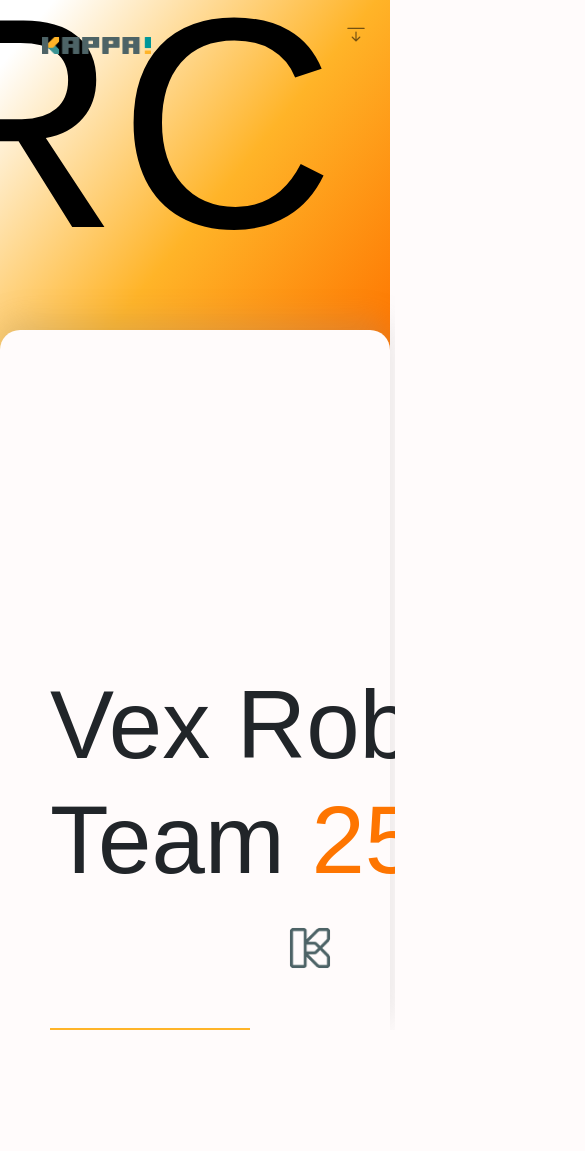
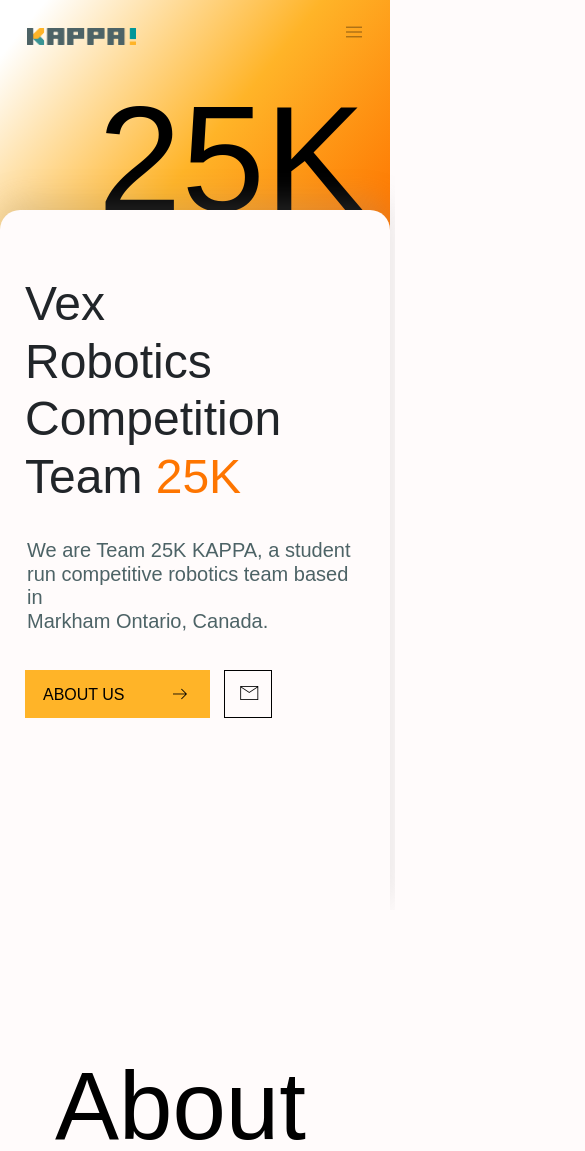
Before and after one commit to 25K-vrc/25K-website, a website: page src/index.html in a window 390 px wide. Shown: the top 1151 px of the page, 585 px wide, since content can reach past the window. Drawn offline with nearby package versions, Linux system fonts and the light colour scheme; a web font is replaced by a local one.

Commit message:
Header Animation

```diff
--- a/src/css/main.css
+++ b/src/css/main.css
@@ -121,6 +121,18 @@
   opacity: 1;
 }
 
+.fade-in {
+  opacity: 0;
+  transition: all 1s ease;
+  transform: translateY(30px);
+  display: inline-block;
+}
+
+.fade-in-animate {
+  opacity: 1;
+  transform: translateY(0px);
+}
+
 .section-header {
   font-family: forma-djr-banner, sans-serif;
   font-weight: 300;
@@ -135,7 +147,7 @@
   font-family: forma-djr-text, sans-serif;
   font-weight: 300;
   font-style: normal;
-  font-size: 20px;
+  font-size: 22px;
   line-height: 119%;
   /* or 24px */
 
@@ -151,3 +163,34 @@
   opacity: 100%;
   position: relative;
 }
+
+
+/*
+  RESPONSIVE
+*/
+
+@media screen and (max-width: 768px) {
+  .material-symbols-sharp {
+    font-variation-settings:
+    'FILL' 0,
+    'wght' 200,
+    'GRAD' 0,
+    'opsz' 40
+  }
+  .btn-primary {
+    height: 48px;
+    width: 185px;
+    font-size: 16px;
+    padding-top: 8px;
+  }
+  .btn-light {
+    height: 48px;
+    width: 185px;
+    font-size: 16px;
+  }
+  .btn-icon {
+    padding-top: 0px;
+    margin-top: -1px;
+  }
+
+}
--- a/src/css/navbar.css
+++ b/src/css/navbar.css
@@ -33,6 +33,7 @@
     box-shadow: none;
     border: none;
     outline: none;
+    padding-top: 12px;
 }
 
 .navbar-brand {
@@ -42,5 +43,19 @@
 
 .nav-scrolled {
   backdrop-filter: blur(6px);
+  -webkit-backdrop-filter: blur(6px);
+  -moz-backdrop-filter: blur(6px);
+}
 
+@media screen and (max-width: 768px) {
+  .navbar-brand {
+    padding-left: 15px;
+    padding-top: 15px;
+  }
+  .navbar {
+    padding-bottom: 15px;
+  }
+  .navButtons {
+    padding-left: 15px;
+  }
 }
--- a/src/css/start.css
+++ b/src/css/start.css
@@ -24,7 +24,7 @@
 
   position: relative;
 
-  margin-top: -55px;
+  margin-top: 55px;
   padding-right: 55px;
 
   font-family: forma-djr-banner, sans-serif;
@@ -40,16 +40,22 @@
   color: var(--dark100);
 }
 
+.bg-covertext-transition {
+  transition-delay: 0.5s;
+}
+
 
 .cover-headertext {
   font-family: forma-djr-deck, sans-serif;
   font-weight: 400;
   font-style: normal;
   font-size: 96px;
-  width: 1150px;
+  max-width: 1150px;
   height: 228px;
   left: 55px;
   top: 70px;
+  padding-right: 55px;
+  display: inline-block;
 }
 
 .cover-content {
@@ -65,7 +71,7 @@
   font-family: forma-djr-text, sans-serif;
   font-weight: 200;
   font-style: normal;
-  font-size: 24px;
+  font-size: 22px;
   line-height: 119%;
   /* or 29px */
 
@@ -79,4 +85,92 @@
   height: 60px;
   float: right;
   margin-top: 15px;
+
+  transition-delay: 1.5s;
 }
+
+.bt-covertext-show {
+  display: inline;
+}
+
+.about-btn {
+  margin-right: 20px;
+}
+
+/*
+  RESPONSIVE
+*/
+
+@media screen and (max-width: 1400px) {
+  .bg-covertext {
+    font-size: 220px;
+    margin-top: 75px;
+  }
+  .bg-cover {
+    height: 300px;
+  }
+  .cover-headertext {
+    font-size: 80px;
+  }
+  .cover-content {
+    padding-top: 65px;
+  }
+  .cover-desc {
+    font-size: 20px;
+  }
+}
+
+@media screen and (max-width: 1200px) {
+  .cover-desc {
+    text-align: left;
+    padding-top: 20px;
+    padding-bottom: 20px;
+    margin-left: 2px;
+  }
+}
+
+@media screen and (max-width: 768px) {
+  .bg-covertext {
+    font-size: 150px;
+    padding-right: 25px;
+    margin-top: 70px;
+  }
+  .bg-cover {
+    height: 230px;
+  }
+  .bg-covertext-show {
+    display: none;
+  }
+  .cover-content {
+    padding-left: 25px;
+    padding-top: 65px;
+    padding-right: 25px;
+  }
+  .cover-headertext {
+    font-size: 48px;
+    padding-right: 25px;
+    height: 160px;
+  }
+  .cover-glyph {
+    width: 45px;
+    height: 45px;
+    margin-top: 0px;
+    margin-right: -5px;
+  }
+  .cover-btndesc-box {
+    padding-top: 20px;
+  }
+  .about-btn {
+    margin-right: 10px;
+  }
+  .contact-btn {
+    height: 48px;
+    width: 48px;
+    padding-right: 10px;
+    padding-left: 0px;
+  }
+  .contact-btntext {
+    display: none;
+  }
+
+}
--- a/src/index.html
+++ b/src/index.html
@@ -27,13 +27,15 @@
 
     <div data-scroll-container>
       <header class="navigationBar">
-        <nav class="navbar fixed-top navbar-expand-lg navbar-light">
+        <nav class="navbar fixed-top navbar-expand-md navbar-light">
           <div class="container-fluid">
             <a class="navbar-brand" href="#start" data-scroll-to>
               <img src="img/logo/longlogobow.webp" alt="" width="109.06" height="17.178">
             </a>
             <button class="navbar-toggler" type="button" data-bs-toggle="collapse" data-bs-target="#navbarNav" aria-controls="navbarNav" aria-expanded="false" aria-label="Toggle navigation">
-              <i class="bi bi-arrow-bar-down"></i>
+              <i class="material-symbols-sharp">
+                menu
+              </i>
             </button>
             <div class="collapse navbar-collapse justify-content-end" id="navbarNav">
               <ul class="navbar-nav navButtons">
@@ -61,27 +63,27 @@
         <!-- Start -->
 
         <div class="bg-cover" id="start">
-          <h2 data-scroll data-scroll-speed="-3" class="bg-covertext" onmousedown="return false" onselectstart="return false">VRC 25K</h2>
+          <h2 data-scroll data-scroll-speed="-3" data-scroll-position="top" class="bg-covertext textAnimate" onmousedown="return false" onselectstart="return false"><span class="bg-covertext-show fade-in bg-covertext-transition">VRC&nbsp; </span><span class="fade-in bg-covertext-transition">25K</span></h2>
         </div>
         <div class="covercard">
 
-          <div data-scroll data-scroll-speed="-1" class="cover-content">
+          <div data-scroll data-scroll-speed="-1" data-scroll-position="top" class="cover-content">
             <div class="row">
-              <div class="col">
-                <h1 class="cover-headertext">Vex Robotics Competition<br>Team <span style="color: #FE7500;">25K</span></h1>
+              <div class="col-11">
+                <h1 class="cover-headertext textAnimate"><span class="fade-in">Vex&nbsp; </span><span class="fade-in">Robotics&nbsp; </span><span class="fade-in">Competition&nbsp; </span><br><span class="fade-in">Team&nbsp; </span><span style="color: #FE7500;" class="fade-in">25K</span></h1>
               </div>
-              <div class="col">
-                <img data-scroll data-scroll-speed="-0.5" src="img/logo/25kglyphgray.webp" alt="25K Glyph" class="cover-glyph">
+              <div class="col-1">
+                <img data-scroll data-scroll-speed="-0.5" data-scroll-class="fade-in-animate" src="img/logo/25kglyphgray.webp" alt="25K Glyph" class="cover-glyph fade-in">
               </div>
 
             </div>
 
             <div class="row cover-btndesc-box">
-              <div class="col">
-                <button data-scroll data-scroll-to class="btn btn-primary" style="margin-right: 20px;" href="#about">ABOUT US <i class="material-symbols-sharp btn-icon">arrow_right_alt</i></button>
-                <button data-scroll class="btn btn-light">CONTACT <i class="material-symbols-sharp btn-icon">mail</i></button>
+              <div class="col-xl-5 order-xl-1 order-2">
+                <button data-scroll data-scroll-to class="btn btn-primary about-btn" href="#about">ABOUT US <i class="material-symbols-sharp btn-icon">arrow_right_alt</i></button>
+                <button data-scroll class="btn btn-light contact-btn"><span class="contact-btntext">CONTACT </span><i class="material-symbols-sharp btn-icon">mail</i></button>
               </div>
-              <div class="col">
+              <div class="col-xl-7 order-xl-2 order-1">
                 <p data-scroll class="cover-desc">
                   We are Team 25K KAPPA, a student run competitive robotics team based in<br>Markham Ontario, Canada.
                 </p>
@@ -131,5 +133,7 @@
 
     <script src="js/index.js"></script>
     <script src="js/scrollObserve.js"></script>
+    <script src="js/textAnimate.js"></script>
+    <script src="js/textAnimate.js"></script>
   </body>
 </html>
--- a/src/js/index.js
+++ b/src/js/index.js
@@ -15,7 +15,9 @@
   multiplier: 1.5,
 
 
-
+  smartphone: {
+    smooth: true,
+  },
 
   tablet: {
     smooth: true,
--- /dev/null
+++ b/src/js/textAnimate.js
@@ -0,0 +1,32 @@
+//functions for animating text
+
+const countAnimate = document.querySelectorAll('.textAnimate').length;
+
+//console.log(countAnimate);
+
+for(let i = 0; i <= countAnimate; i++){
+  const text = document.querySelectorAll('.textAnimate')[i];
+
+  const strText = text.textContent;
+  const splitText = strText.split(" ");
+
+
+  let char = 0;
+  let timer = setInterval(onTick, 100);
+
+  function onTick(){
+      const span = text.querySelectorAll('span')[char];
+      //console.log(text);
+      span.classList.add('fade-in-animate');
+      char++;
+      if(char === splitText.length){
+          complete();
+          return;
+      }
+  }
+
+  function complete(){
+      clearInterval(timer);
+      timer = null;
+  }
+}
```
